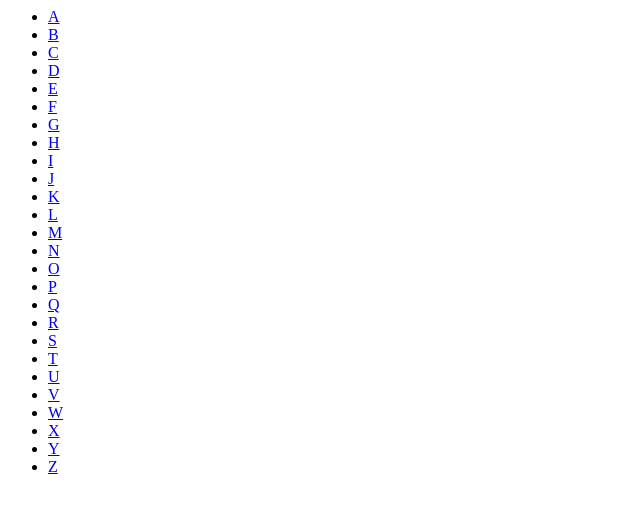
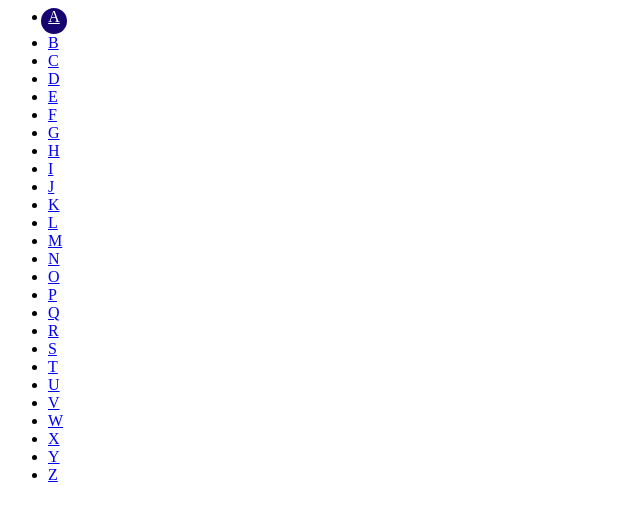
Before and after one commit to rishijadaun/a-to-z-filter-live-wordpress, a plain HTML site: page index.html in a window 1280 px wide. Shown: the whole page, without its empty margins (0-640 px from the left). Drawn offline with nearby package versions, Linux system fonts and the light colour scheme.

Commit message:
Update index.html

```diff
--- a/index.html
+++ b/index.html
@@ -1,3 +1,16 @@
+<style>
+ul.azlater li a.active {
+    background: #160470;
+    width: 26px;
+    height: 26px;
+    border-radius: 50%;
+    display: block;
+    text-align: center;
+    color: #fff;
+    margin-left: -7px;
+}
+</style>
+
 <nav class="glossaryNav">
    <ul class="azlater">
       <li class=""> <a href="#a-tests" class="active"> A </a> </li>
```
